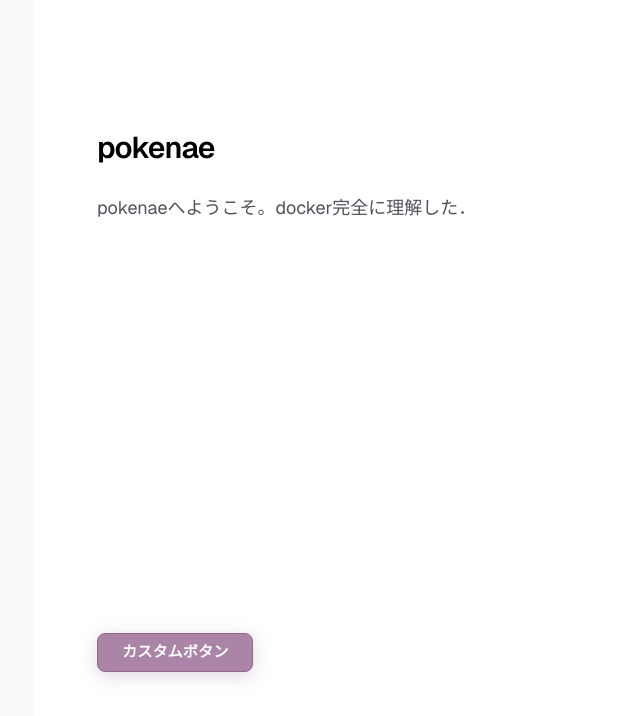
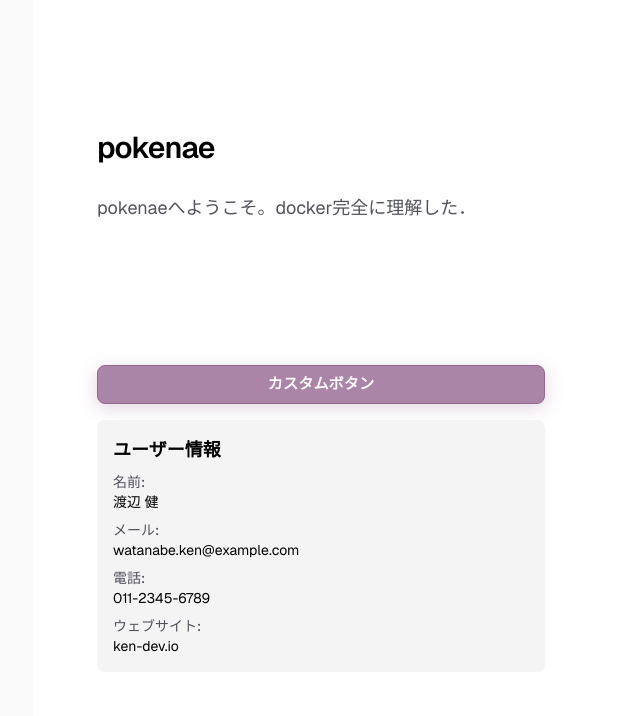
Before and after one commit to p-o-ke-nae/pokenae.Web, a Next.js app: page / in a window 1280 px wide. Both pictures are taken after a click on the button "カスタムボタン". Shown: the top 716 px of the page, without its empty margins (223-863 px from the left). Built offline with nearby package versions, Linux system fonts and the light colour scheme.

Commit message:
Add API integration for custom button with user data display
Co-authored-by: p-o-ke-nae <126060859+p-o-ke-nae@users.noreply.github.com>

```diff
--- /dev/null
+++ b/app/api/fetch-user/route.ts
@@ -0,0 +1,63 @@
+import { NextResponse } from 'next/server';
+
+// モックデータ
+const mockUsers = [
+  {
+    id: 1,
+    name: "田中 太郎",
+    email: "tanaka.taro@example.com",
+    phone: "03-1234-5678",
+    website: "tanaka-portfolio.jp"
+  },
+  {
+    id: 2,
+    name: "佐藤 花子",
+    email: "sato.hanako@example.com",
+    phone: "06-8765-4321",
+    website: "hanako-blog.com"
+  },
+  {
+    id: 3,
+    name: "鈴木 一郎",
+    email: "suzuki.ichiro@example.com",
+    phone: "052-9876-5432",
+    website: "suzuki-tech.jp"
+  },
+  {
+    id: 4,
+    name: "高橋 美咲",
+    email: "takahashi.misaki@example.com",
+    phone: "092-3456-7890",
+    website: "misaki-design.net"
+  },
+  {
+    id: 5,
+    name: "渡辺 健",
+    email: "watanabe.ken@example.com",
+    phone: "011-2345-6789",
+    website: "ken-dev.io"
+  }
+];
+
+export async function GET(request: Request) {
+  try {
+    // URLからクエリパラメータを取得
+    const { searchParams } = new URL(request.url);
+    const userIdParam = searchParams.get('id');
+    const userId = userIdParam ? parseInt(userIdParam, 10) : 1;
+
+    // ランダムなモックユーザーを返す（1-5の範囲）
+    const index = (userId - 1) % mockUsers.length;
+    const user = mockUsers[index];
+
+    // 実際のAPIのような遅延をシミュレート
+    await new Promise(resolve => setTimeout(resolve, 300));
+
+    return NextResponse.json(user);
+  } catch (error) {
+    return NextResponse.json(
+      { error: error instanceof Error ? error.message : '不明なエラーが発生しました' },
+      { status: 500 }
+    );
+  }
+}
--- a/app/page.tsx
+++ b/app/page.tsx
@@ -1,6 +1,44 @@
+'use client';
+
+import { useState } from 'react';
 import CustomButton from '../components/atoms/CustomButton';
 
+interface UserData {
+  id: number;
+  name: string;
+  email: string;
+  phone: string;
+  website: string;
+}
+
 export default function Home() {
+  const [userData, setUserData] = useState<UserData | null>(null);
+  const [isLoading, setIsLoading] = useState(false);
+  const [error, setError] = useState<string | null>(null);
+
+  const handleButtonClick = async () => {
+    setIsLoading(true);
+    setError(null);
+
+    try {
+      // Next.js API Routeを通じてランダムなユーザー情報を取得
+      const randomId = Math.floor(Math.random() * 10) + 1;
+      const response = await fetch(`/api/fetch-user?id=${randomId}`);
+
+      if (!response.ok) {
+        throw new Error('APIリクエストに失敗しました');
+      }
+
+      const data: UserData = await response.json();
+      setUserData(data);
+    } catch (err) {
+      setError(err instanceof Error ? err.message : '不明なエラーが発生しました');
+      setUserData(null);
+    } finally {
+      setIsLoading(false);
+    }
+  };
+
   return (
     <div className="flex min-h-screen items-center justify-center bg-zinc-50 font-sans dark:bg-black">
       <main className="flex min-h-screen w-full max-w-3xl flex-col items-center justify-between py-32 px-16 bg-white dark:bg-black sm:items-start">
@@ -14,9 +52,50 @@ export default function Home() {
 
           </p>
         </div>
-        <div className="flex flex-col gap-4 text-base font-medium sm:flex-row">
-          <CustomButton variant="accent">カスタムボタン</CustomButton>
 
+        <div className="flex flex-col gap-4 w-full max-w-md">
+          <CustomButton
+            variant="accent"
+            onClick={handleButtonClick}
+            isLoading={isLoading}
+          >
+            カスタムボタン
+          </CustomButton>
+
+          {/* APIレスポンス表示エリア */}
+          {error && (
+            <div className="p-4 bg-red-100 dark:bg-red-900 rounded-lg">
+              <p className="text-red-700 dark:text-red-300 text-sm font-medium">
+                エラー: {error}
+              </p>
+            </div>
+          )}
+
+          {userData && (
+            <div className="p-4 bg-zinc-100 dark:bg-zinc-800 rounded-lg">
+              <h3 className="text-lg font-semibold text-black dark:text-white mb-2">
+                ユーザー情報
+              </h3>
+              <dl className="space-y-2 text-sm">
+                <div>
+                  <dt className="text-zinc-600 dark:text-zinc-400 font-medium">名前:</dt>
+                  <dd className="text-black dark:text-white">{userData.name}</dd>
+                </div>
+                <div>
+                  <dt className="text-zinc-600 dark:text-zinc-400 font-medium">メール:</dt>
+                  <dd className="text-black dark:text-white">{userData.email}</dd>
+                </div>
+                <div>
+                  <dt className="text-zinc-600 dark:text-zinc-400 font-medium">電話:</dt>
+                  <dd className="text-black dark:text-white">{userData.phone}</dd>
+                </div>
+                <div>
+                  <dt className="text-zinc-600 dark:text-zinc-400 font-medium">ウェブサイト:</dt>
+                  <dd className="text-black dark:text-white">{userData.website}</dd>
+                </div>
+              </dl>
+            </div>
+          )}
         </div>
       </main>
     </div>
```
